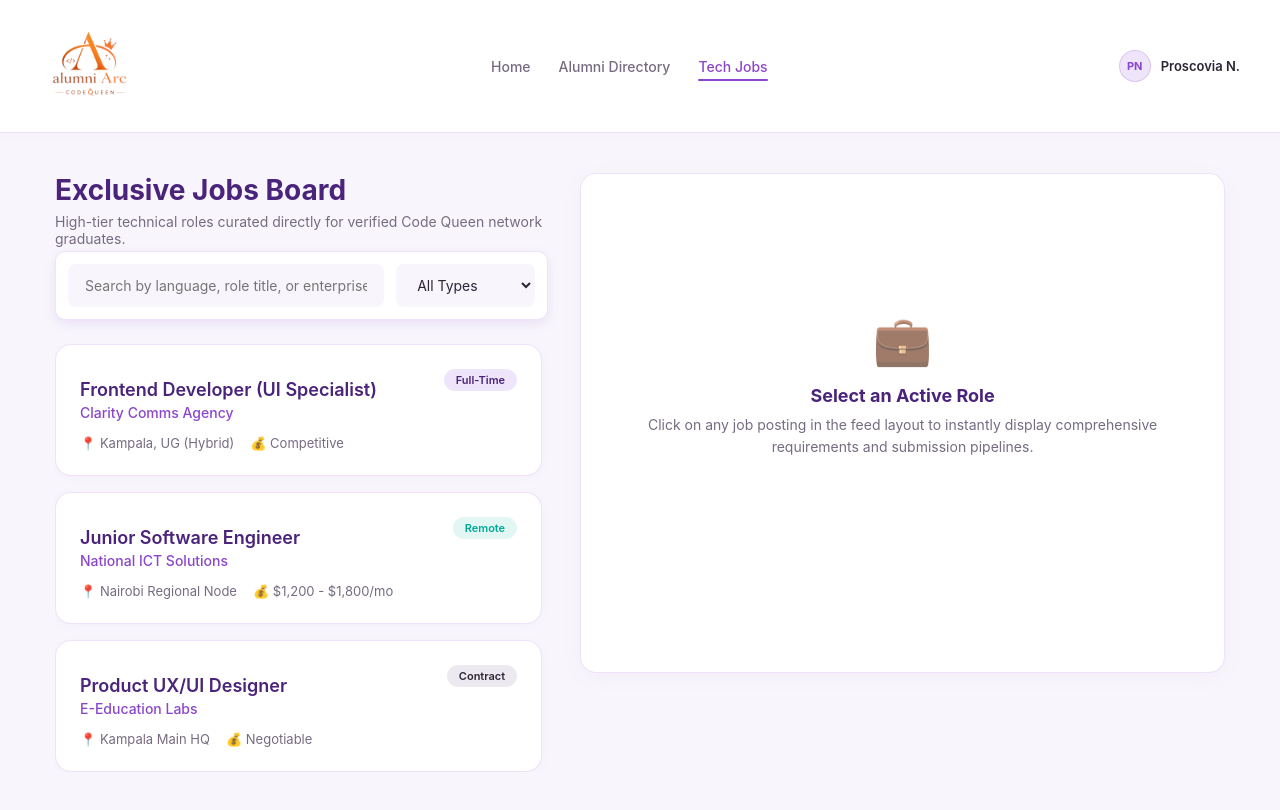
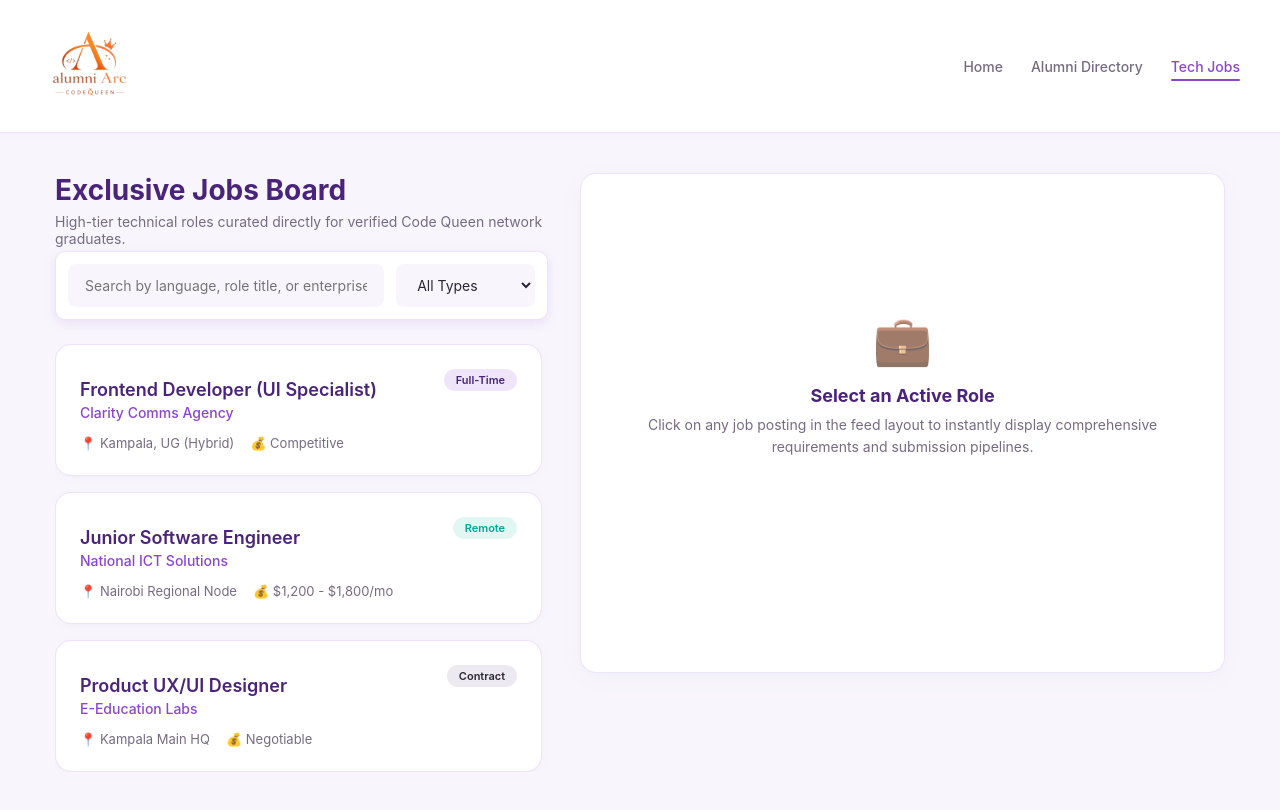
Before and after one commit to Mercylina01/codequeenhackathon, a plain HTML site: page frontend/jobs.html in a window 1280 px wide. Drawn offline with Linux system fonts and the light colour scheme.

Commit message:
Modified Jobs page

```diff
--- a/frontend/jobs.html
+++ b/frontend/jobs.html
@@ -22,10 +22,6 @@
       <a href="jobs.html" class="nav-link-item active-nav">Tech Jobs</a>
     </nav>
 
-    <div class="nav-profile-widget">
-      <div class="nav-avatar">PN</div>
-      <span class="nav-username">Proscovia N.</span>
-    </div>
   </header>
 
   <!-- MASTER CONTENT FRAMEWORK CONTAINER -->
```
